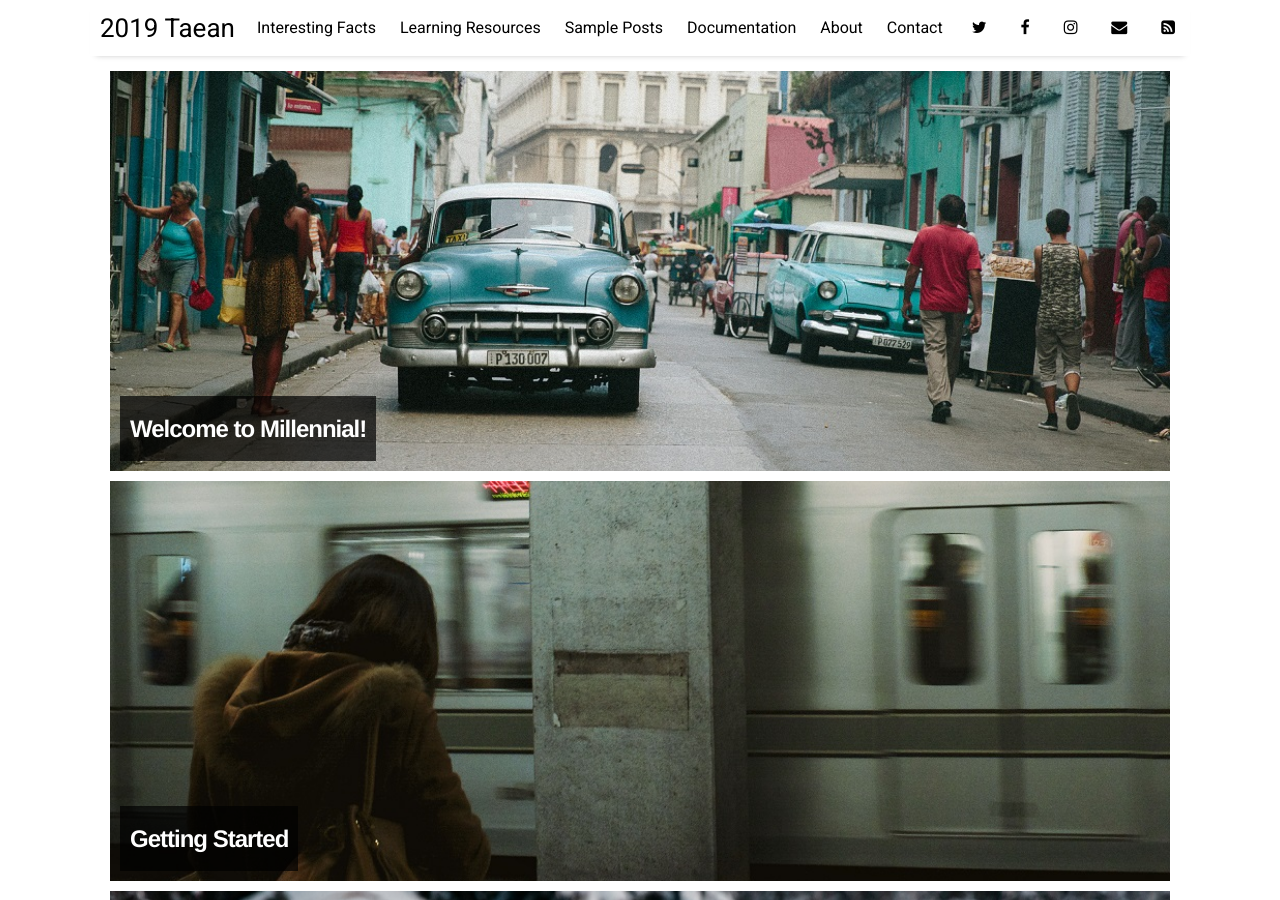
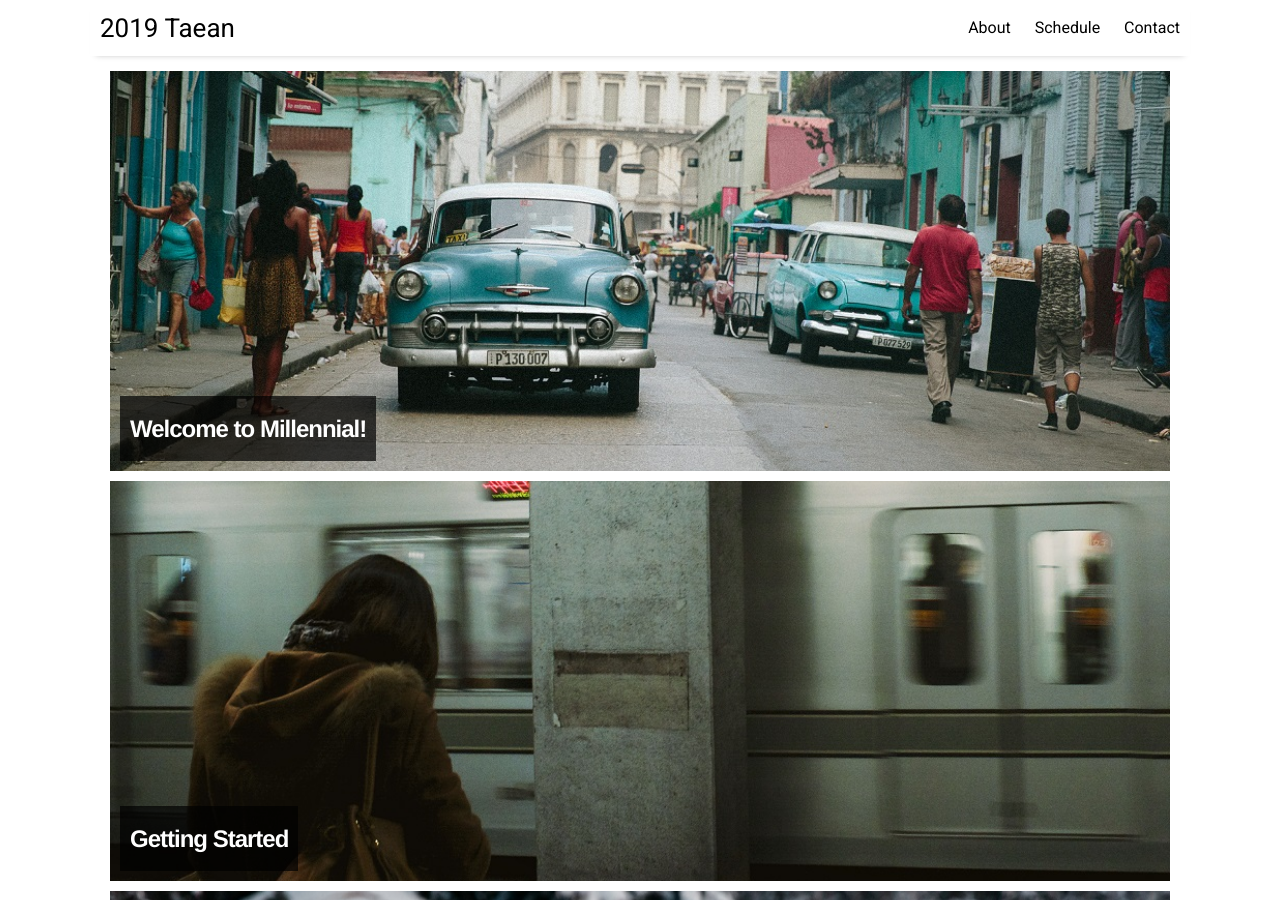
Before and after one commit to taean-outreach/taean-outreach.github.io, a Jekyll site: the page built from index.html, in a window 1280 px wide and 900 px high. Built offline with Jekyll 4.4.1, drawn with Linux system fonts in a browser that asks for light colours; nearby versions of some CDN libraries; the list of posts is cut into pages by our own code.

Commit message:
Update settings.yml

```diff
--- a/_data/settings.yml
+++ b/_data/settings.yml
@@ -7,20 +7,20 @@ disqus:
 google-ID: 'UA-112060364-2'
 
 menu:
-- {name: 'Interesting Facts', folder: 'pages', file: 'facts.html'}
-- {name: 'Learning Resources', folder: 'pages', file: 'resources.html'}
-- {name: 'Sample Posts', folder: 'pages', file: 'sample-posts.html'}
-- {name: 'Documentation', folder: 'pages', file: 'documentation.html'}
+#- {name: 'Interesting Facts', folder: 'pages', file: 'facts.html'}
+#- {name: 'Learning Resources', folder: 'pages', file: 'resources.html'}
+#- {name: 'Sample Posts', folder: 'pages', file: 'sample-posts.html'}
 - {name: 'About', folder: 'pages', file: 'about.html'}
+- {name: 'Schedule', folder: 'pages', file: 'documentation.html'}
 - {name: 'Contact', folder: 'pages', file: 'contact.html'}
 
 # Available social icons are powered by Font Awesome, so you can use any icon that they offer
 social:
-- {icon: 'twitter', link: 'https://twitter.com/paululele'}
-- {icon: 'facebook', link: 'https://www.facebook.com/Le.Paul.94'}
-- {icon: 'instagram', link: 'https://instagram.com/paululele'}
-- {icon: 'envelope', link: 'mailto:l.nguyen.paul@gmail.com'}
-- {icon: 'rss-square', link: 'feed.xml'}
+#- {icon: 'twitter', link: 'https://twitter.com/paululele'}
+#- {icon: 'facebook', link: 'https://www.facebook.com/Le.Paul.94'}
+#- {icon: 'instagram', link: 'https://instagram.com/paululele'}
+#- {icon: 'envelope', link: 'mailto:l.nguyen.paul@gmail.com'}
+#- {icon: 'rss-square', link: 'feed.xml'}
 # - {icon: 'rss-square', link: 'rss-feed.xml'}
 
 # Customize site text
@@ -28,8 +28,10 @@ pagination:
   next_page: 'Newer'
   previous_page: 'Older'
 
-sharing_button_prompt: 'Feel free to share!'
+#sharing_button_prompt: 'Feel free to share!'
+sharing_button_prompt: ''
 
-related_posts: 'You may also enjoy...'
+#related_posts: 'You may also enjoy...'
+related_posts: ''
 
 post_date_prefix: 'Written on'
```
